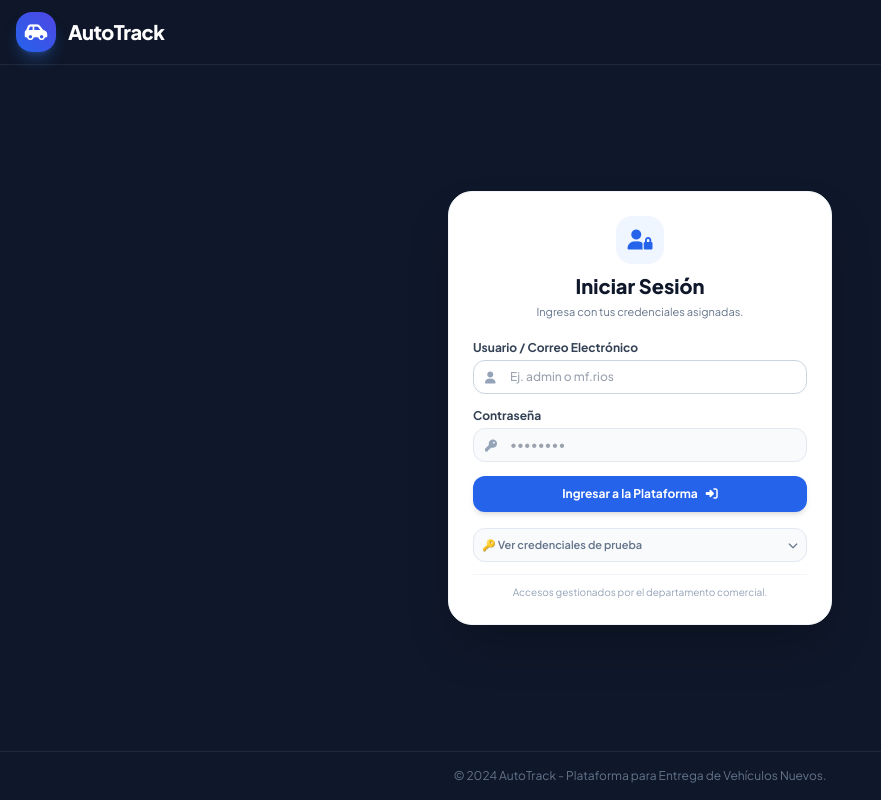
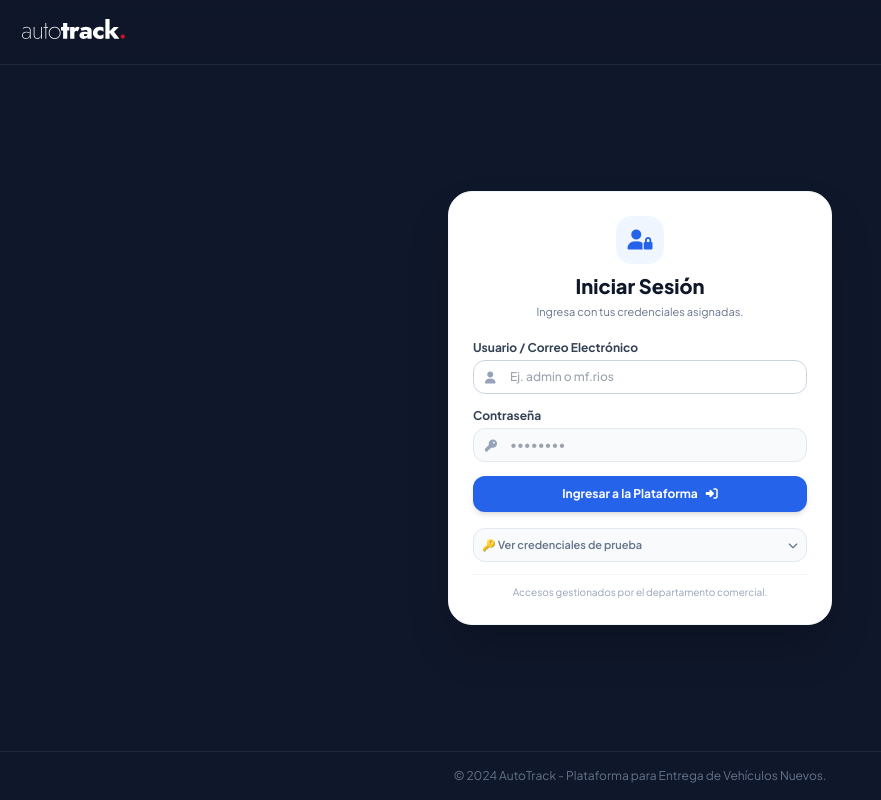
Before and after one commit to J0B4st1an/autotrack, a website: page public/login.html in a window 1280 px wide. Shown: the whole page, without its empty margins (0-881 px from the left). Drawn offline with nearby package versions, Linux system fonts and the light colour scheme.

Commit message:
Nuevo logo en el login

```diff
--- a/public/login.html
+++ b/public/login.html
@@ -13,14 +13,9 @@
   <!-- Header -->
   <header class="border-b border-slate-800 bg-slate-900/80 backdrop-blur-md sticky top-0 z-40">
     <div class="max-w-7xl mx-auto px-4 h-16 flex items-center justify-between">
-      <div class="flex items-center space-x-3">
-        <div class="w-10 h-10 rounded-2xl bg-gradient-to-tr from-blue-600 to-indigo-600 flex items-center justify-center text-white shadow-lg shadow-blue-500/30">
-          <i class="fa-solid fa-car-side text-lg"></i>
-        </div>
-        <div>
-          <span class="text-xl font-black tracking-tight text-white">AutoTrack</span>
-        </div>
-      </div>
+      <a href="/" class="flex items-center" aria-label="AutoTrack, ir al inicio">
+        <img src="/img/logo-blanco.svg" alt="AutoTrack" class="h-9 w-auto">
+      </a>
     </div>
   </header>
 
```
Also changed, not shown: public/img/logo-blanco.svg (added), public/img/logo.svg (added).
